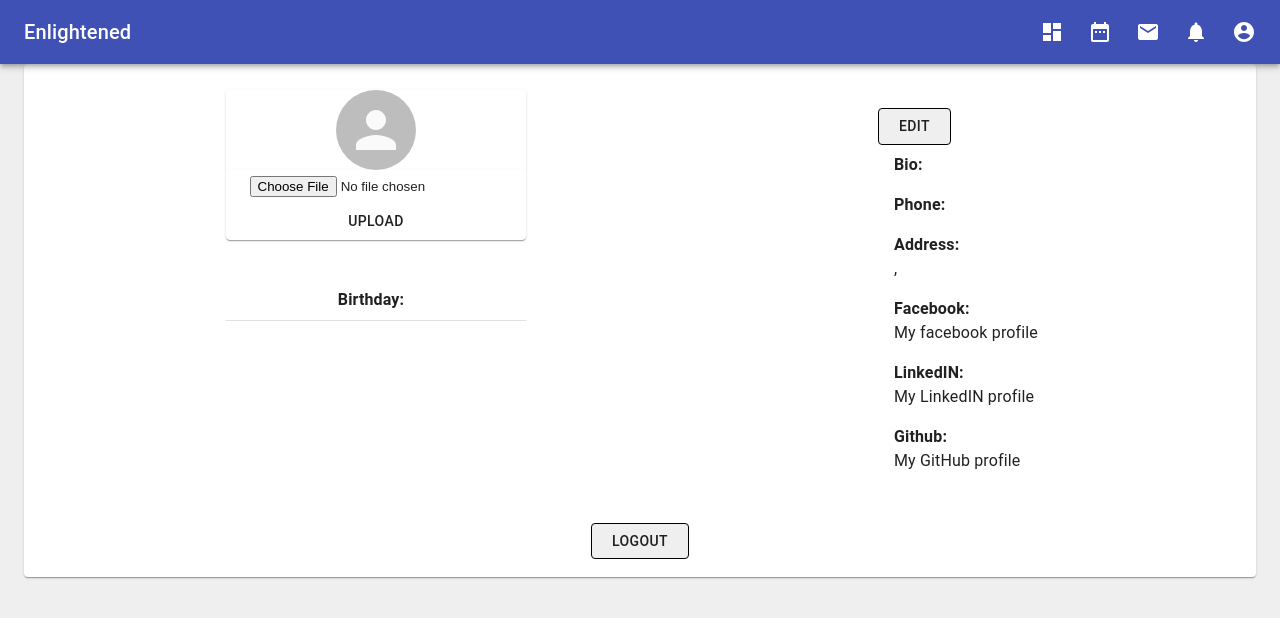
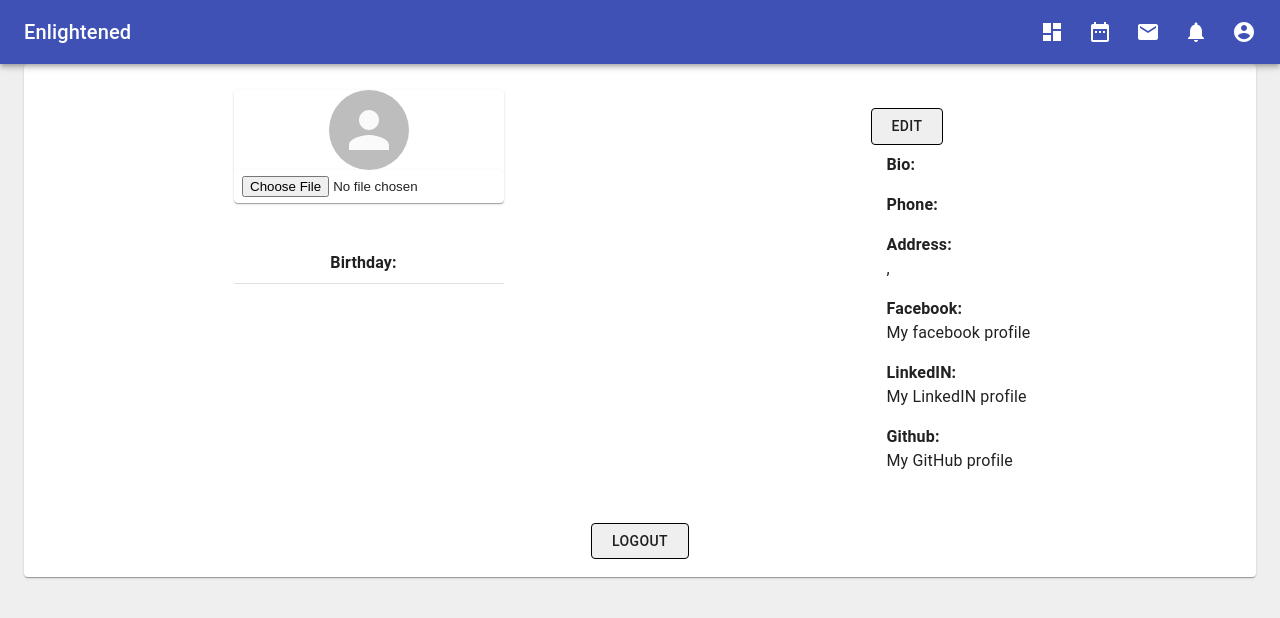
Before and after one commit to agentdata/Enlightened-LMS, a React (Create React App) app in the folder React-Frontend/: page /profile in a window 1280 px wide. Shown: the top 618 px of the page. Built offline with nearby package versions, Linux system fonts and the light colour scheme; no server answers.

Commit message:
Improved FileUploader component, prevent upload error with no image selected

```diff
--- a/React-Frontend/src/components/sitewide/FileUploader.js
+++ b/React-Frontend/src/components/sitewide/FileUploader.js
@@ -42,6 +42,9 @@ export default class FileUploader extends React.Component {
         const data = new FormData()
         data.append('file', this.state.selectedFile)
         this.props.updateFileCallback(this.state.selectedFile, this.state.displayFile)
+        this.setState({
+            selectedFile: []
+        })
     }
 
     // convert to valid img data
@@ -50,6 +53,7 @@ export default class FileUploader extends React.Component {
     }
 
     componentDidUpdate() {
+        console.log(JSON.stringify(this.state.selectedFile))
     }
 
     render() {
@@ -59,9 +63,11 @@ export default class FileUploader extends React.Component {
                     <Button>
                         <input type="file" name={this.props.name} accept={this.props.uploadTypes} onChange={this.onChangeHandler} />
                     </Button>
+                    { (JSON.stringify(this.state.selectedFile) !== '[]') &&
                     <Button onClick={this.onClickHandler}>
                         Upload
                     </Button>
+                    }
                 </Card>
             </div>
         )
```
